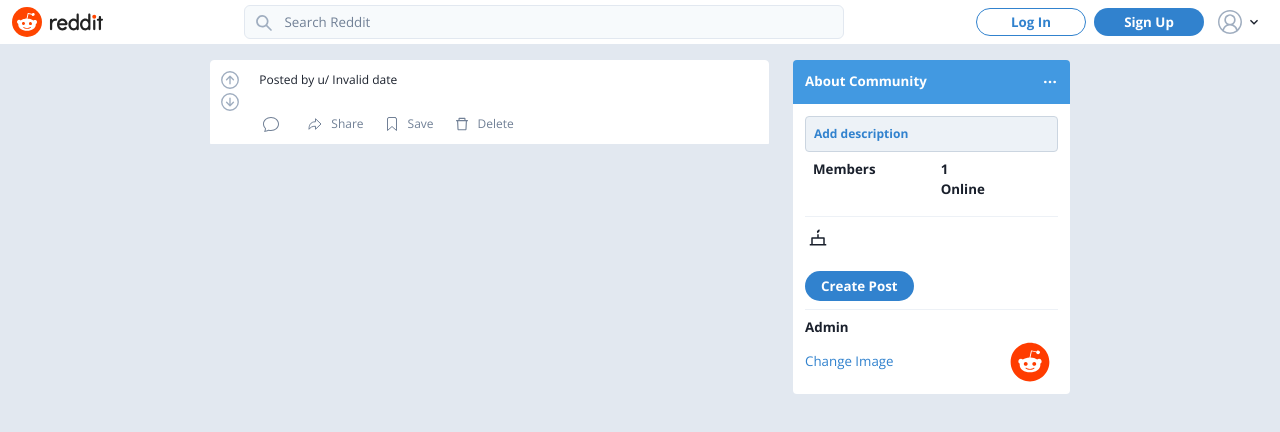
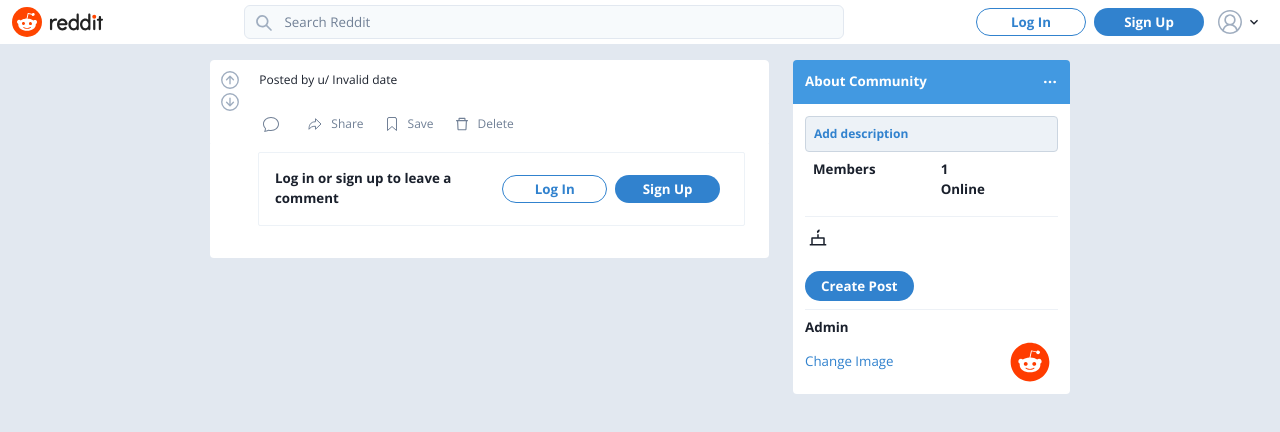
Before and after one commit to kalashjain1010/Redit, a Next.js app: page /r/1/comments/1 in a window 1280 px wide. Shown: the top 432 px of the page. Built offline with nearby package versions, Linux system fonts and the light colour scheme; no server answers; the database is empty.

Commit message:
adding comment features

```diff
--- /dev/null
+++ b/src/components/Community/Posts/Comments/CommentInput.tsx
@@ -0,0 +1,77 @@
+import { Flex, Textarea, Button, Text } from '@chakra-ui/react';
+import { User } from 'firebase/auth';
+import React from 'react'
+import AuthButtons from '../../../Navbar/RightContent/AuthButtons';
+
+type CommentInputProps = {
+    commentText: string;
+    setCommentText: (value: string)=> void;
+    user: User;
+    createLoading: boolean;
+    onCreateComment: (commentTect: string)=> void;
+}
+
+const CommentInput:React.FC<CommentInputProps> = ({commentText, setCommentText,user,createLoading, onCreateComment }) => {
+  return (
+    <Flex direction="column" position="relative">
+      {user ? (
+        <>
+          <Text mb={1}>
+            Comment as{" "}
+            <span style={{ color: "#3182CE" }}>
+              {user?.email?.split("@")[0]}
+            </span>
+          </Text>
+          <Textarea
+            value={commentText}
+            onChange={(event) => setCommentText(event.target.value)}
+            placeholder="What are your thoughts?"
+            fontSize="10pt"
+            borderRadius={4}
+            minHeight="160px"
+            pb={10}
+            _placeholder={{ color: "gray.500" }}
+            _focus={{
+              outline: "none",
+              bg: "white",
+              border: "1px solid black",
+            }}
+          />
+          <Flex
+            position="absolute"
+            left="1px"
+            right={0.1}
+            bottom="1px"
+            justify="flex-end"
+            bg="gray.100"
+            p="6px 8px"
+            borderRadius="0px 0px 4px 4px"
+          >
+            <Button
+              height="26px"
+              disabled={!commentText.length}
+              isLoading={createLoading}
+              onClick={() => onCreateComment(commentText)}
+            >
+              Comment
+            </Button>
+          </Flex>
+        </>
+      ) : (
+        <Flex
+          align="center"
+          justify="space-between"
+          borderRadius={2}
+          border="1px solid"
+          borderColor="gray.100"
+          p={4}
+        >
+          <Text fontWeight={600}>Log in or sign up to leave a comment</Text>
+          <AuthButtons />
+        </Flex>
+      )}
+    </Flex>
+  )
+}
+
+export default CommentInput
--- /dev/null
+++ b/src/components/Community/Posts/Comments/Comments.tsx
@@ -0,0 +1,75 @@
+import { User } from "firebase/auth";
+import React, { useEffect, useState } from "react";
+import { Post } from "../../../../atoms/postsAtom";
+import { Box, Flex, Icon } from "@chakra-ui/react";
+import { FaReddit } from "react-icons/fa";
+import CommentInput from "./CommentInput";
+import { writeBatch } from "firebase/firestore";
+import { firestore } from "../../../../firebase/clientApp";
+
+type CommentsProps = {
+  user: User;
+  selectedPost: Post | null;
+  communityId: string;
+};
+
+const Comments: React.FC<CommentsProps> = ({
+  user,
+  selectedPost,
+  communityId,
+}) => {
+  const [commentText, setCommentText] = useState("");
+  const [comments, setComments] = useState([]);
+  const [fetchLoading, setFetchLoading] = useState(false);
+  const [createLoading, setCreateLoading] = useState(false);
+
+  const onCreateComment = async (commentText: string) => {
+    //create a comment document
+    //update post numberOfComment +1
+try {
+  const batch = writeBatch(firestore);
+} catch (error) {
+  console.log("onCreateComment error", error);
+
+}
+
+    //update client recoil state
+  };
+
+  const onDeleteComment = async (comment: any) => {
+    //delete a comment document
+    //update post numberOfComment -1
+
+
+    //update client recoil state
+  };
+
+  const getPostComments = async () => {};
+
+  useEffect(() => {
+    getPostComments();
+  }, []);
+
+  return (
+    <Box bg={"white"} borderRadius={"0px 0px 4px 4px"} p={2}>
+      <Flex
+        direction={"column"}
+        pl={10}
+        pr={4}
+        mb={6}
+        fontSize={"10pt"}
+        width={"100%"}
+      >
+        <CommentInput
+          commentText={commentText}
+          setCommentText={setCommentText}
+          user={user}
+          createLoading={createLoading}
+          onCreateComment={onCreateComment}
+        />
+      </Flex>
+    </Box>
+  );
+};
+
+export default Comments;
--- a/src/pages/r/[communityId]/comments/[pid].tsx
+++ b/src/pages/r/[communityId]/comments/[pid].tsx
@@ -9,6 +9,9 @@
 import { Post } from "../../../../atoms/postsAtom";
 import About from "../../../../components/Community/About";
 import useCommunityData from "../../../../hooks/useCommunityData";
+import Comments from "../../../../components/Community/Posts/Comments/Comments";
+import { User } from "firebase/auth";
+// import Comments from "../../../../components/Community/Posts/Comments";
 
 const postPage: React.FC = () => {
   const [user] = useAuthState(auth);
@@ -54,6 +57,7 @@
             userIsCreator={user?.uid === postStateValue.selectedPost?.creatorId}
           />
         )}
+        <Comments user={user as User} selectedPost={postStateValue.selectedPost} communityId={postStateValue.selectedPost?.communityId as string} />
       </>
       <>
         {communityStateValue.currentCommunity && (
```
